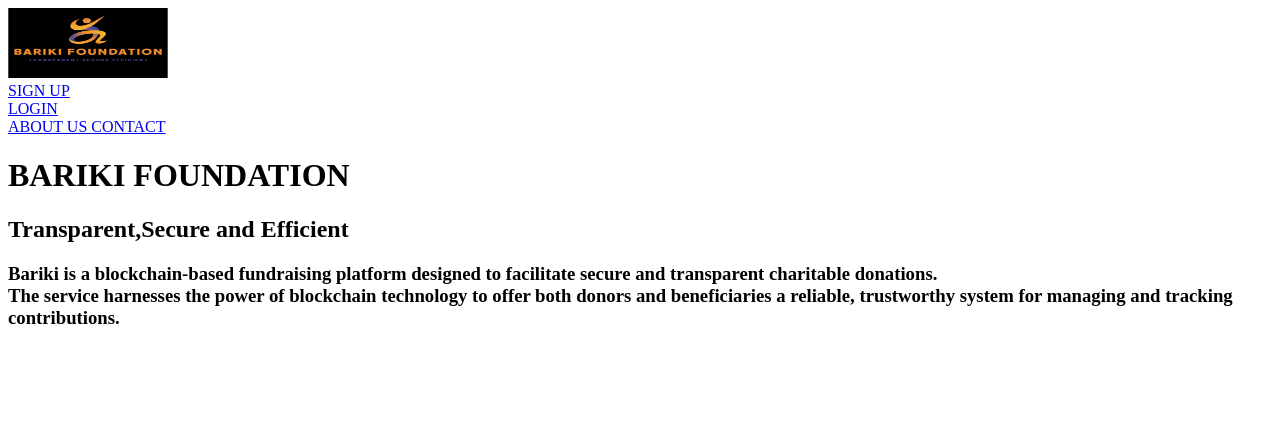
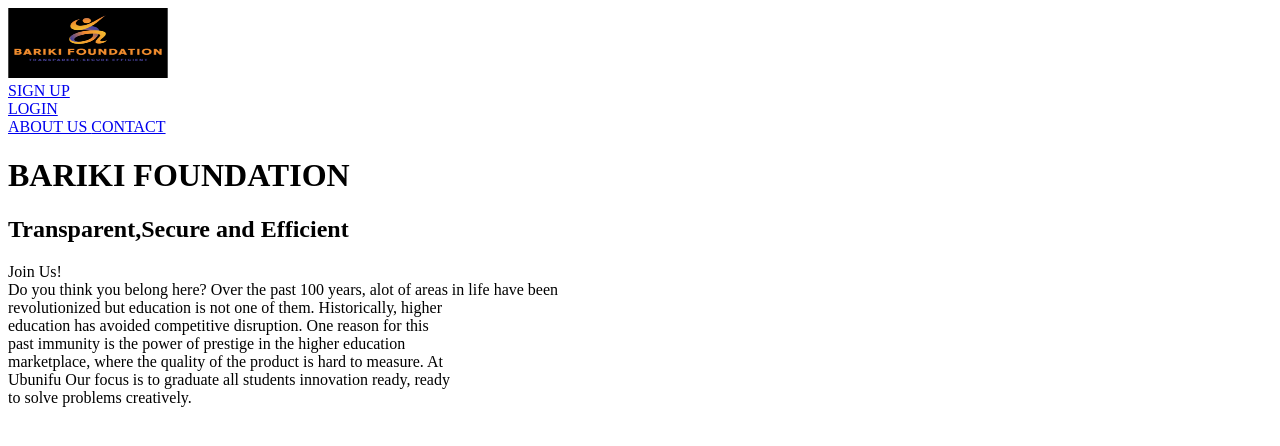
Before and after one commit to SenZmaKi/Bariki, a Python web app: template src/backend/app/templates/index.html in a window 1280 px wide. Shown: the top 446 px of the page. Run offline with Jinja, Linux system fonts and the light colour scheme; the template is opened without the code that fills it, so the values that code supplies are empty; some web fonts are replaced.

Commit message:
visible index

```diff
--- a/src/backend/app/templates/index.html
+++ b/src/backend/app/templates/index.html
@@ -50,9 +50,25 @@
 </div>
     <main>
         <section id="intro">
-            <h3>Bariki is a blockchain-based fundraising platform designed to facilitate secure and transparent charitable donations.<br>
-                 The service harnesses the power of blockchain technology to offer both donors and beneficiaries a reliable, trustworthy system for managing and tracking contributions.
-                </h3>
+
+
+                      <div class="sunglass">
+                       Join Us!
+
+                        <div class="suntext">
+                          Do you think you belong here?
+                Over the past 100 years, alot of areas in life have been <br>
+                revolutionized but education is not one of them. Historically, higher <br>
+                education has avoided competitive disruption. One reason for this<br>
+                 past immunity is the power of prestige in the higher education<br>
+                  marketplace, where the quality of the product is hard to measure. At <br>
+                  Ubunifu Our focus is to graduate all students innovation ready, ready <br>
+                  to solve problems creatively.
+
+
+                        </div>
+                      </div>
+
         </section>
     </main>
 </body>
```
